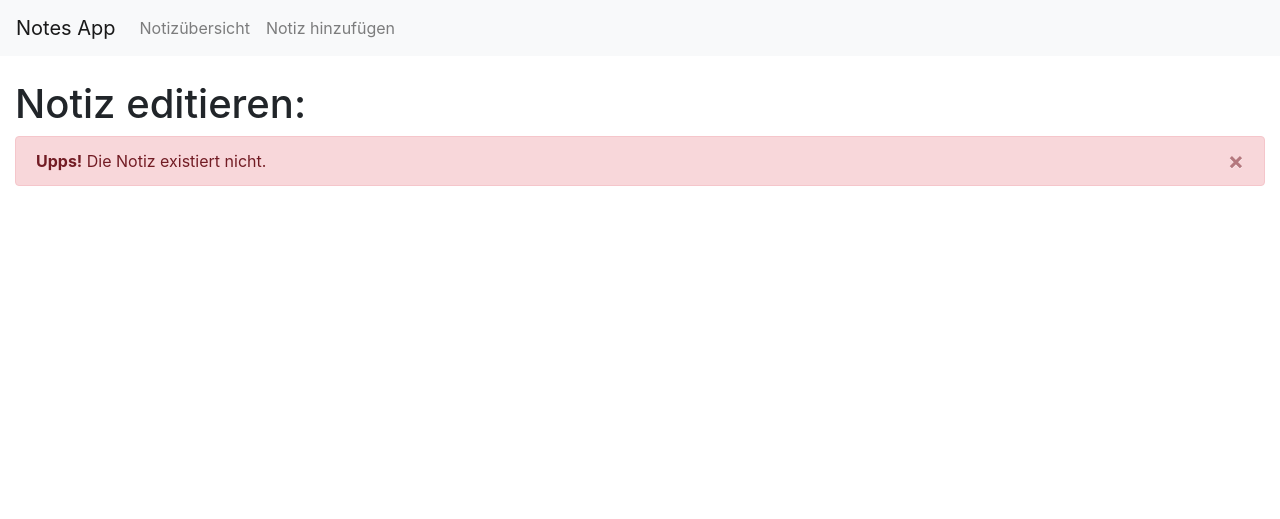
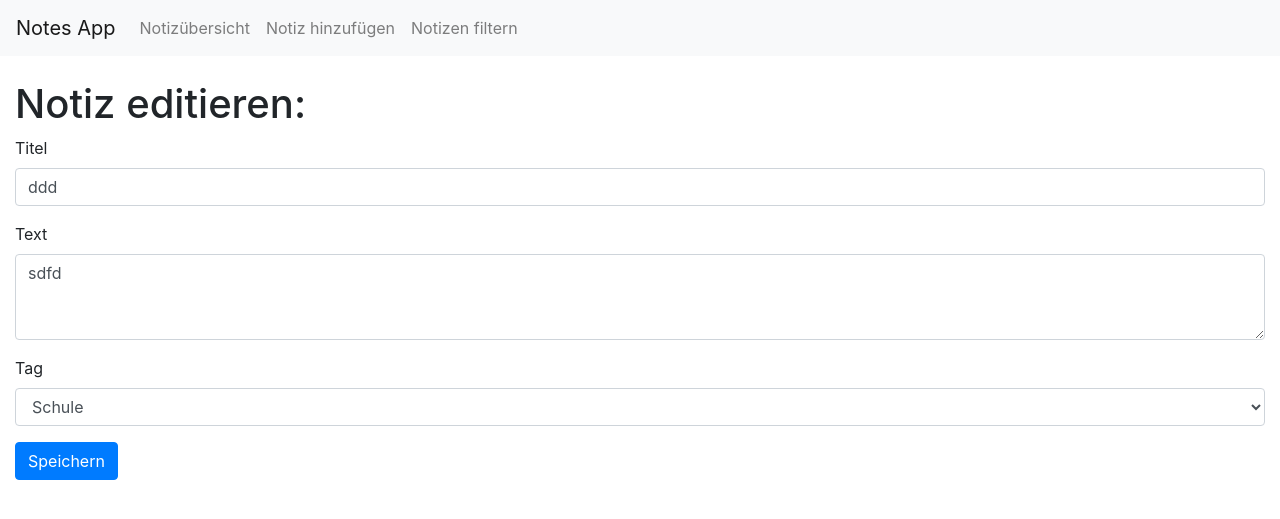
Before and after one commit to tilfoe/Prog2, a Flask app: page /edit/ddd in a window 1280 px wide. Shown: the top 519 px of the page. Run offline with Flask 2, Linux system fonts and the light colour scheme; some libraries are stand-ins or nearby versions.

Commit message:
Tag, Filter suche

```diff
--- a/notes.json
+++ b/notes.json
@@ -1 +1 @@
-[{"titel": "tttt", "text": "ttt"}, {"titel": "dfdf", "text": "dfdf"}]
+[{"titel": "ddd", "text": "sdfd", "tag": "Schule"}, {"titel": "sd", "text": "ssd", "tag": "Schule"}]
--- a/start.py
+++ b/start.py
@@ -33,9 +33,12 @@ def create_note():
 		note_titel = request.form["note-titel"]
 		note_text = request.form["note-text"]
 
+		note_tag = request.form["note-tag"]
+
 		new_note = {
 			"titel": note_titel,
-			"text": note_text
+			"text": note_text,
+			"tag": note_tag
 		}
 
 		# Make sure note titel is unique
@@ -76,7 +79,7 @@ def edit_note(note_titel):
 	if request.method == "POST":
 		new_note_titel = request.form["note-titel"]
 		note_text = request.form["note-text"]
-
+		note_tag = request.form["note-tag"]
 		note_already_exists = False
 		# Prüfe ob der editierte Titel bereits existiert, aber nur wenn sich der Nutzer den Titel editiert hat
 		if note["titel"] != new_note_titel:
@@ -87,11 +90,24 @@ def edit_note(note_titel):
 		if not note_already_exists:
 			note["titel"] = new_note_titel
 			note["text"] = note_text
+			note["tag"] = note_tag
 			write_data_to_json(notes_json_name, all_notes)
 			return redirect(url_for("index"))
 		# Notiz mit dem Titel existiert bereits
 		return render_template("edit_note.html", note=note, note_already_exists=note_already_exists)
 
 	return render_template("edit_note.html", note=note, note_already_exists=False)
+
+@app.route('/filter_notes', methods=["GET", "POST"])
+def filter_notes():
+	if request.method == "POST":
+		note_tag = request.form["note-tag"]
+		all_notes = load_data_from_json(notes_json_name, [])
+		result = []
+		for note in all_notes:
+			if note["tag"] == note_tag:
+				result.append(note)
+		return render_template("index.html", notes=result)
+	return render_template('search.html')
 if __name__ == "__main__":
     app.run(debug=True, port=5000)#
--- a/templates/delete_note.html
+++ b/templates/delete_note.html
@@ -14,6 +14,9 @@
 					</li>
 					<li class="nav-item">
 						<a class="nav-link" href="{{ url_for('create_note') }}">Notiz hinzufügen </a>
+					</li>
+					<li class="nav-item">
+						<a class="nav-link" href="{{ url_for('filter_notes') }}">Notizen filtern</a>
 					</li>
 				</ul>
 			</div>
--- a/templates/edit_note.html
+++ b/templates/edit_note.html
@@ -15,6 +15,9 @@
 					<li class="nav-item">
 						<a class="nav-link" href="{{ url_for('create_note') }}">Notiz hinzufügen</a>
 					</li>
+					<li class="nav-item">
+						<a class="nav-link" href="{{ url_for('filter_notes') }}">Notizen filtern</a>
+					</li>
 				</ul>
 			</div>
 		</nav>
@@ -27,7 +30,7 @@
 					<span aria-hidden="true">&times;</span>
 					</button>
 				</div>
-			{% elif note_already_exists %}
+				{% elif note_already_exists %}
 				<div class="alert alert-danger alert-dismissible fade show" role="alert">
 					<strong>Upps!</strong> Die Notiz mit diesem Titel existiert bereits.
 					<button type="button" class="close" data-dismiss="alert" aria-label="Close">
@@ -44,6 +47,28 @@
 						<label for="note-text">Text</label>
 						<textarea class="form-control" id="note-text" name="note-text" rows="3" required>{{ note['text'] }}</textarea>
 					</div>
+					<div class="form-group">
+						<label for="note-tag">Tag</label>
+						<select class="form-control" id="note-tag" name="note-tag">
+
+							{% if note["tag"] == "Schule" %}
+								<option value="Schule" selected>Schule</option>
+							{% else %}
+								<option value="Schule">Schule</option>
+							{% endif %}
+							{% if note["tag"] == "Arbeit" %}
+								<option value="Arbeit" selected>Arbeit</option>
+							{% else %}
+								<option value="Arbeit">Arbeit</option>
+							{% endif %}
+							{% if note["tag"] == "Freizeit" %}
+								<option value="Freizeit" selected>Freizeit</option>
+							{% else %}
+								<option value="Freizeit">Freizeit</option>
+							{% endif %}
+
+						</select>
+					</div>
 					<button type="submit" class="btn btn-primary">Speichern</button>
 				</form>
 			{% endif %}
--- a/templates/index.html
+++ b/templates/index.html
@@ -14,6 +14,9 @@
 					</li>
 					<li class="nav-item">
 						<a class="nav-link" href="{{ url_for('create_note') }}">Notiz hinzufügen</a>
+					</li>
+					<li class="nav-item">
+						<a class="nav-link" href="{{ url_for('filter_notes') }}">Notizen filtern</a>
 					</li>
 				</ul>
 			</div>
```
Also changed, not shown: templates/create_note.html (+11 -0 lines).
